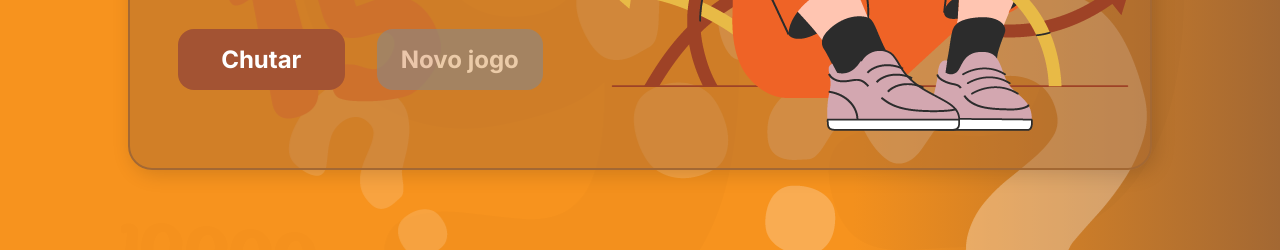
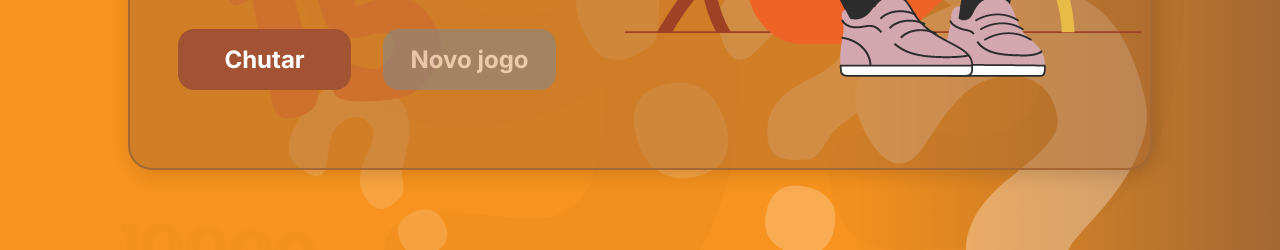
Before and after one commit to eusaulosilva/Jogo-de-adivinha-o-de-n-meros, a plain HTML site: page index.html in a window 1280 px wide. Shown: the part 550-800 px from the top of the page. Drawn offline with Linux system fonts and the light colour scheme; the site is published under a folder, as on GitHub Pages, so addresses that start at the root find nothing.

Commit message:
Update style.css

```diff
--- a/style.css
+++ b/style.css
@@ -7,7 +7,7 @@
 
 @font-face {
     font-family: 'Love';
-    src: url('/fonte/grisly_beast/Grisly Beast.ttf');
+    src: url('fonte/grisly_beast/Grisly Beast.ttf');
 }
 body {
     background: linear-gradient(to right, #F7931E 0%, #F7931E 33.33%, #F7931E 66.67%, #A36833 100%);
```
